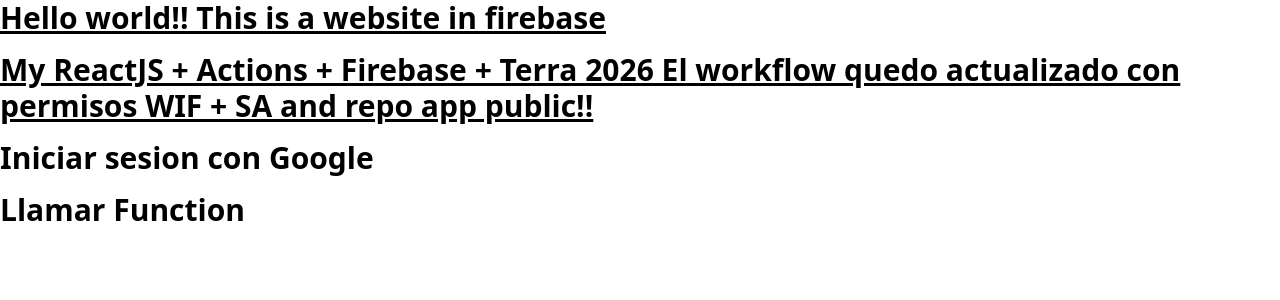
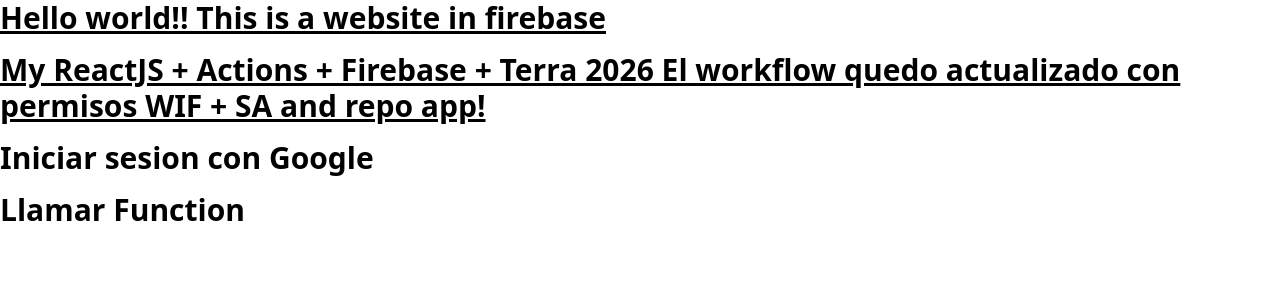
Before and after one commit to Jemos-Labs/ensayo-react24, a React (Vite) app: page / in a window 1280 px wide. Shown: the top 300 px of the page. Built offline with nearby package versions, Linux system fonts and the light colour scheme; no server answers.

Commit message:
ci: adding text2

```diff
--- a/src/App.jsx
+++ b/src/App.jsx
@@ -23,7 +23,7 @@
     <div className="text-3xl font-bold underline space-y-4">
       <h2>Hello world!! This is a website in firebase</h2>
 
-      <p>My ReactJS + Actions + Firebase + Terra 2026 El workflow quedo actualizado con permisos WIF + SA and repo app  public!!</p>
+      <p>My ReactJS + Actions + Firebase + Terra 2026 El workflow quedo actualizado con permisos WIF + SA and repo app!</p>
       <GoogleLogin />
 
       <CloudFunction />
```
